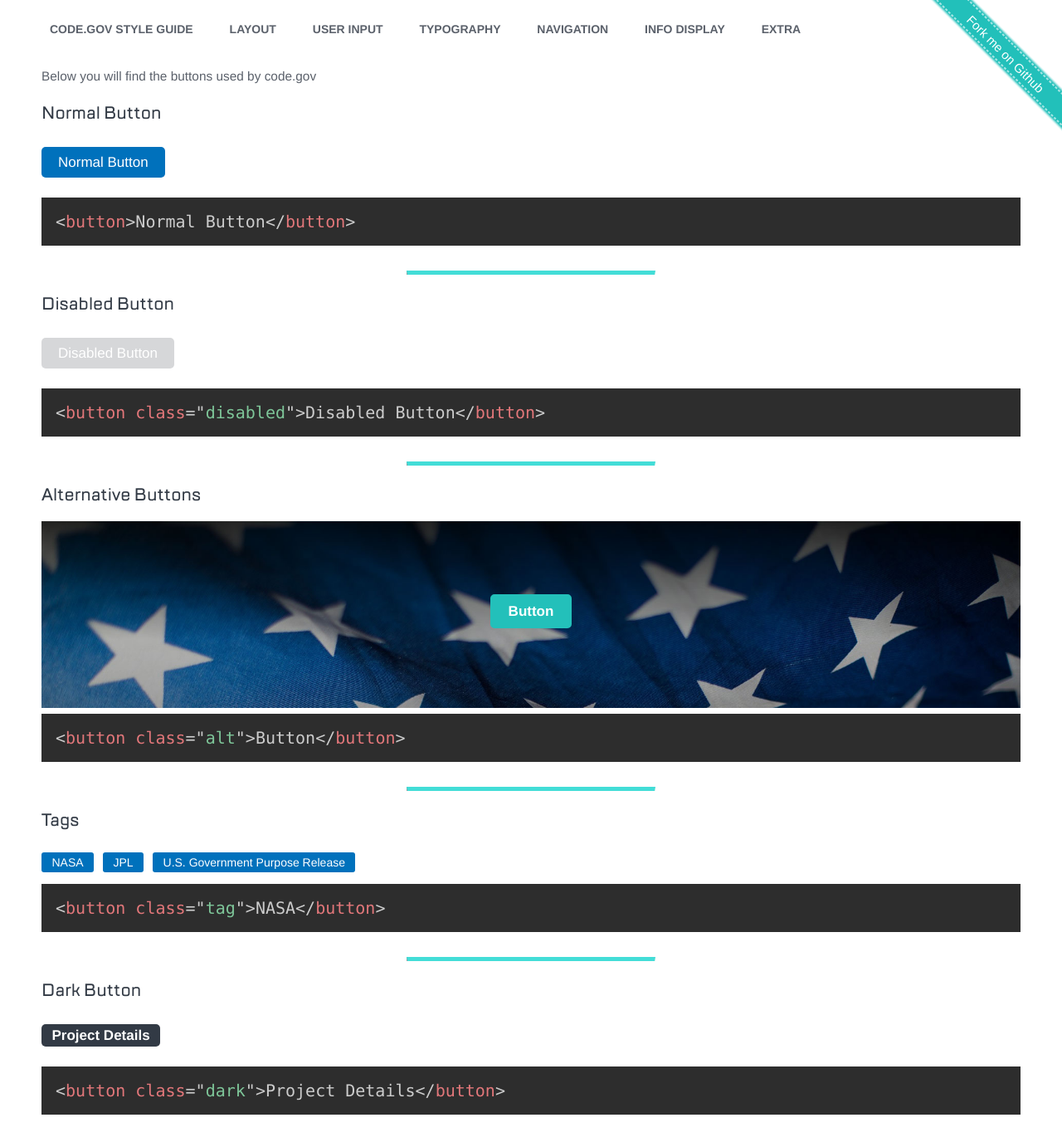
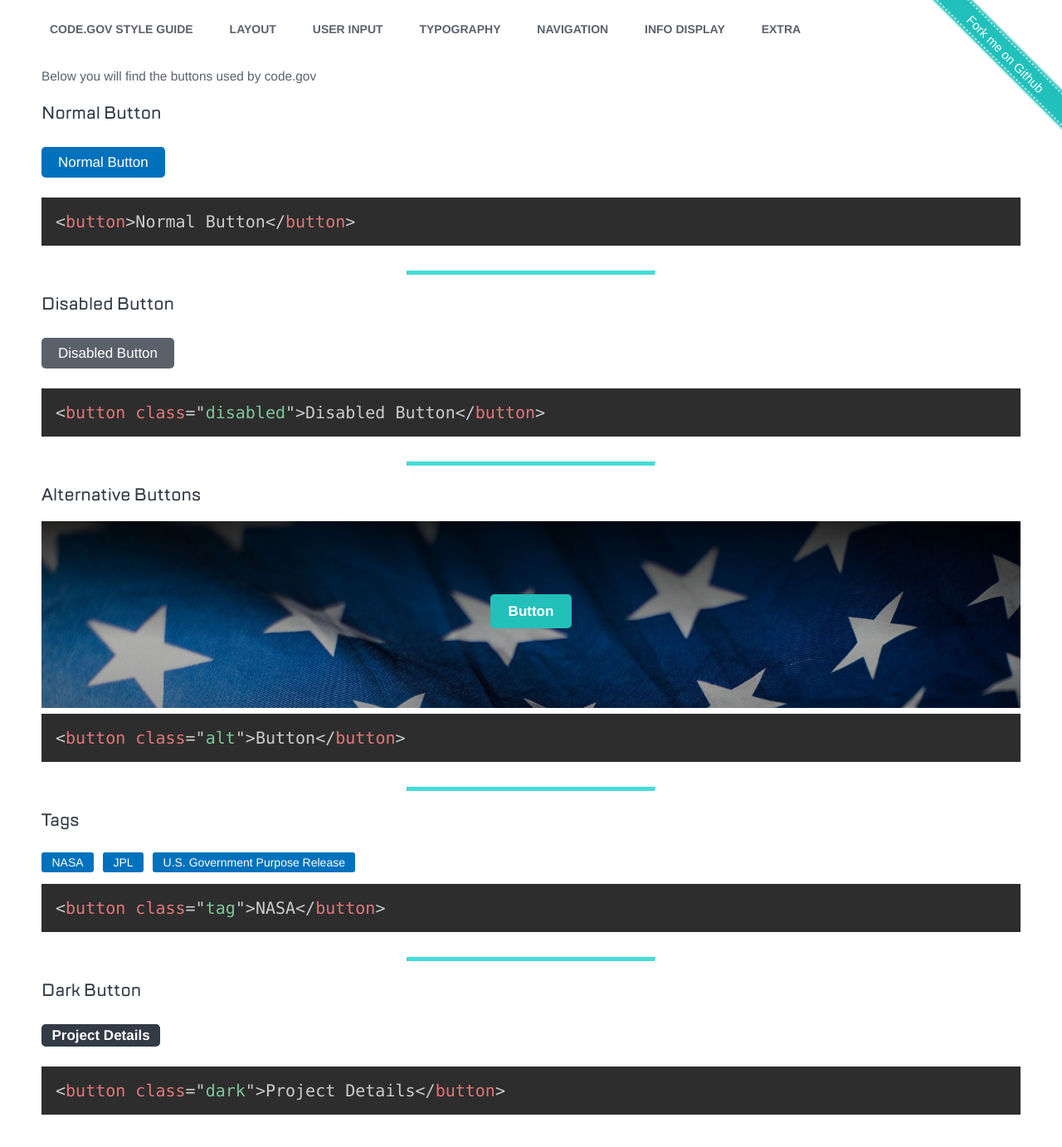
Before and after one commit to GSA/code-gov-style, a Jekyll site: the page built from components/buttons.md, in a window 1280 px wide and 1400 px high, scrolled down 60 px. Shown: the top 1382 px of the window at 83% size. Built offline with Jekyll 4.4.1, drawn with Linux system fonts in a browser that asks for light colours.

Commit message:
changed disabled button color for accessibility

```diff
--- a/_sass/_buttons.scss
+++ b/_sass/_buttons.scss
@@ -57,8 +57,8 @@ button {
 
   &.disabled {
     // making sure it overrides other classes
-    background-color: #d6d7d9 !important;
-    border-color: #d6d7d9 !important;
+    background-color: #5B616B !important;
+    border-color: #5B616B !important;
   }
 
   &:only-child {
```
